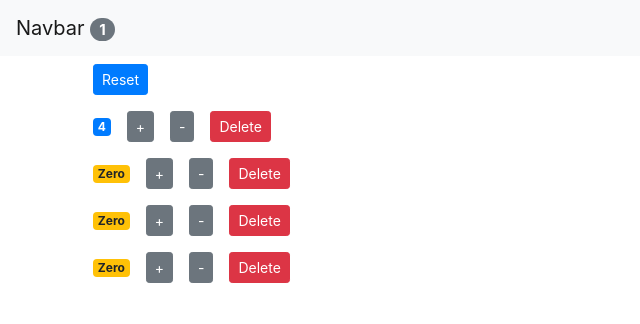
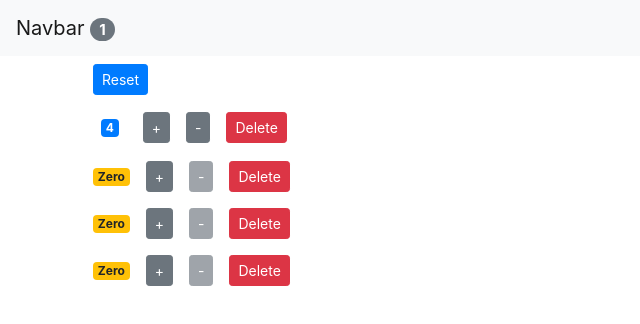
Before and after one commit to achintSatsangi/counter-app, a React (Create React App) app: page / in a window 1280 px wide. Shown: the top 324 px of the page, without its empty margins (0-640 px from the left). Built offline with nearby package versions, Linux system fonts and the light colour scheme.

Commit message:
Disable decrement if counter is zero or less

```diff
--- a/src/components/counter.jsx
+++ b/src/components/counter.jsx
@@ -24,6 +24,7 @@ class Counter extends Component {
         <button
           onClick={() => this.props.onDecrement(this.props.counter)}
           className="btn btn-secondary btn-sm m-2"
+          disabled={this.props.counter.value < 1}
         >
           -
         </button>
@@ -38,8 +39,8 @@ class Counter extends Component {
   }
 
   getBadgeClasses() {
-    var classes = "badge m-2 badge-";
-    classes += this.props.counter.value === 0 ? "warning" : "primary";
+    var classes = "badge badge-";
+    classes += this.props.counter.value === 0 ? "warning m-2" : "primary m-3";
     return classes;
   }
 
```
